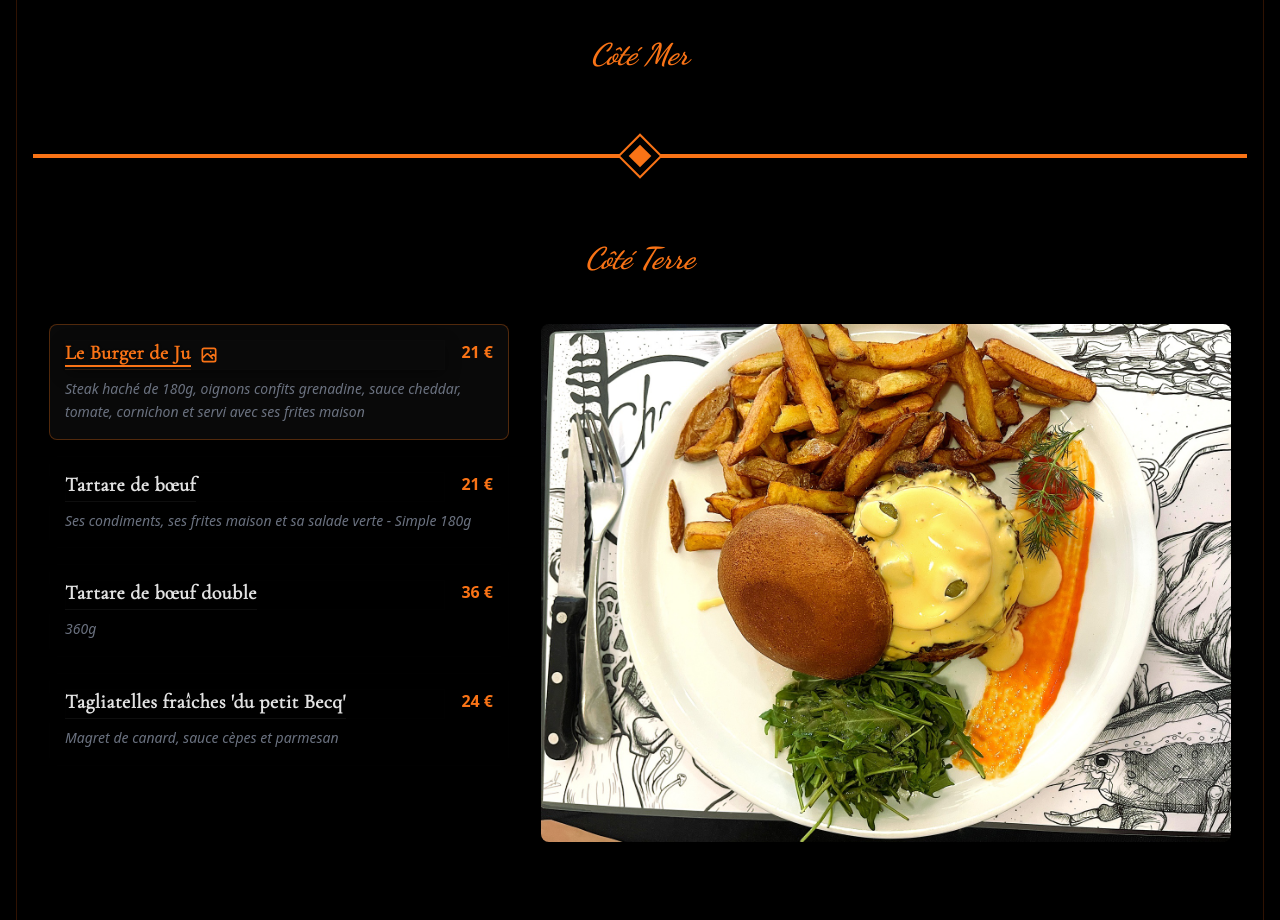
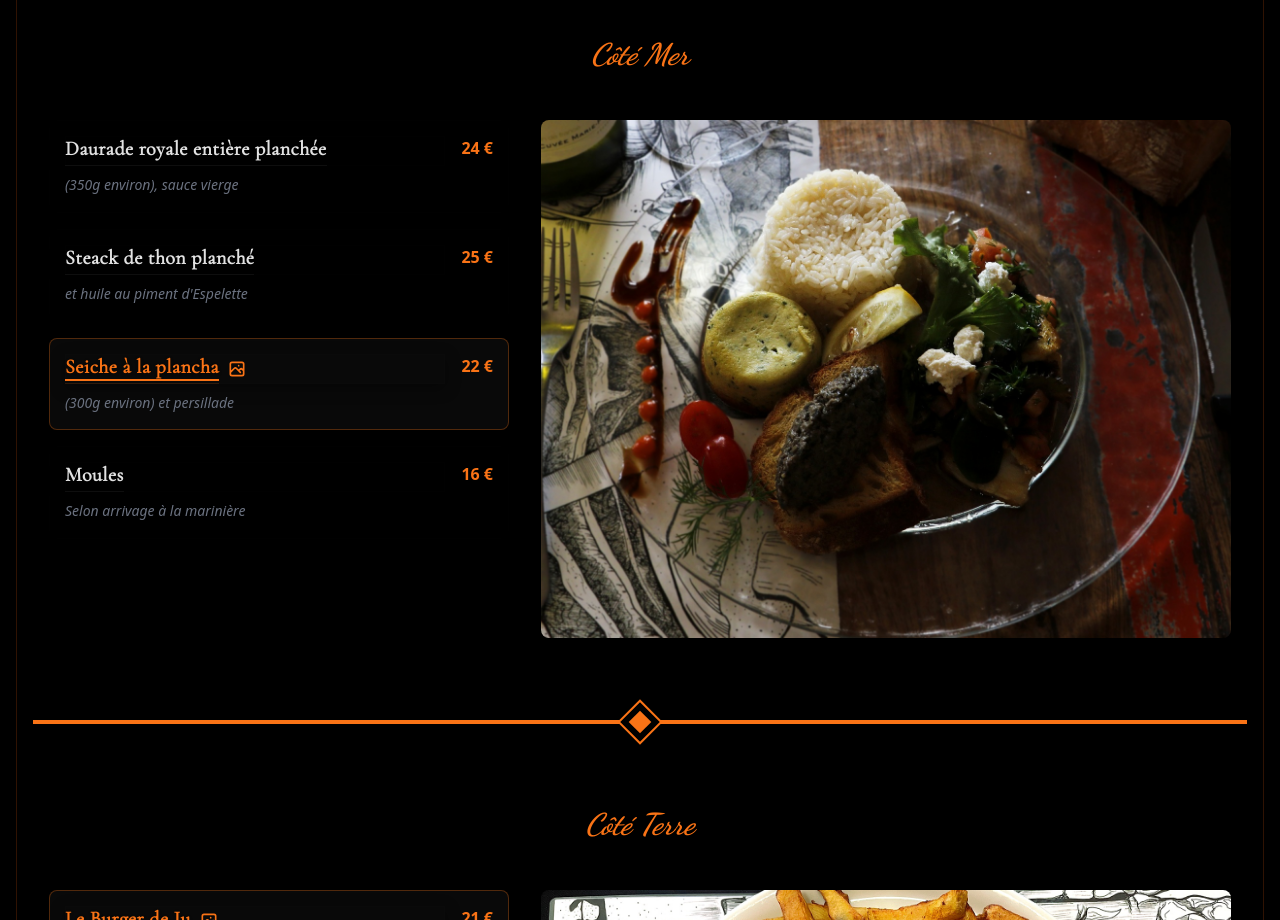
Before and after one commit to CaptainIgl00/BrasserieChezJu, a Nuxt app: page /menu in a window 1280 px wide. Shown: the part 3100-4020 px from the top of the page. Built offline with nearby package versions, Linux system fonts and the light colour scheme; a web font is replaced by a local one.

Commit message:
update: add image URL for "Seiche à la plancha" in menu grid

```diff
--- a/components/menu/MenuGrid.vue
+++ b/components/menu/MenuGrid.vue
@@ -188,7 +188,8 @@ const seafood = [
   {
     name: "Seiche à la plancha",
     description: "(300g environ) et persillade ",
-    price: "22"
+    price: "22",
+    image: '/images/menu/filet_de_bar.jpg'
   },
   {
     name: "Moules",
```
